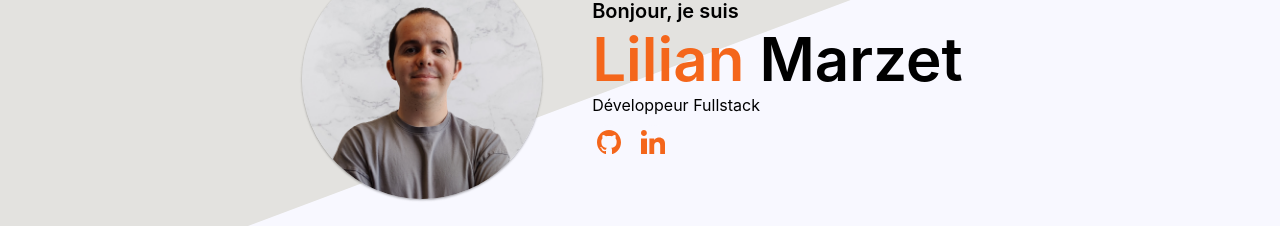
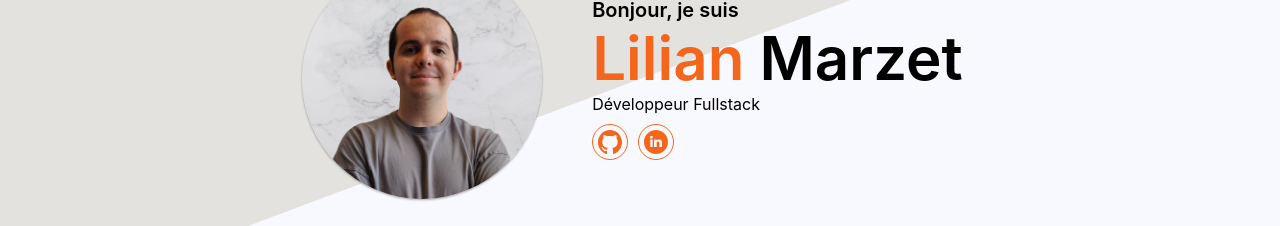
Before and after one commit to LilianMrzt/my-portfolio, a React (Create React App) app: page / in a window 1280 px wide. Shown: the part 289-515 px from the top of the page. Built offline with nearby package versions, Linux system fonts and the light colour scheme.

Commit message:
[FEAT] Ajout d'une bordure pour les bouton icones

```diff
--- a/src/index.css
+++ b/src/index.css
@@ -221,6 +221,10 @@ code {
   border-radius: 50%;
 }
 
+.border-primary {
+  border: var(--primary) solid 1px;
+}
+
 /* cursor */
 
 .pointer {
--- a/src/interfaces/components/common/IconButtonProps.ts
+++ b/src/interfaces/components/common/IconButtonProps.ts
@@ -10,4 +10,5 @@ export interface IconButtonProps {
   onClick?: () => void
   className?: string
   padding?: PaddingTypes
+  border?: boolean
 }
--- a/src/ui/blocs/homeScreen/HomeScreenIconsBloc.tsx
+++ b/src/ui/blocs/homeScreen/HomeScreenIconsBloc.tsx
@@ -9,12 +9,14 @@ const HomeScreenIconsBloc = (): ReactElement => {
               icon={Github}
               color={'primary'}
               backgroundColor={'background'}
+              border
           />
           <IconButton
               icon={LinkedIn}
               color={'primary'}
               backgroundColor={'background'}
               className={'ml-10'}
+              border
           />
       </div>
   )
--- a/src/ui/components/common/IconButton.tsx
+++ b/src/ui/components/common/IconButton.tsx
@@ -9,11 +9,12 @@ const IconButton: FC<IconButtonProps> = ({
   color = 'surface',
   onClick = () => {},
   padding = 5,
-  className
+  className,
+  border
 }): ReactElement => {
   return (
       <button
-          className={`p-0 aspect-1 bg-${backgroundColor} border-none p-${padding} color-${color} border-round ${className} pointer`}
+          className={`${border && `border-${color}`} p-0 aspect-1 bg-${backgroundColor} border-none p-${padding} color-${color} border-round ${className} pointer`}
           onClick={onClick}
       >
           <ReactSVG
```
Also changed, not shown: src/resources/assets/LinkedIn.svg.
